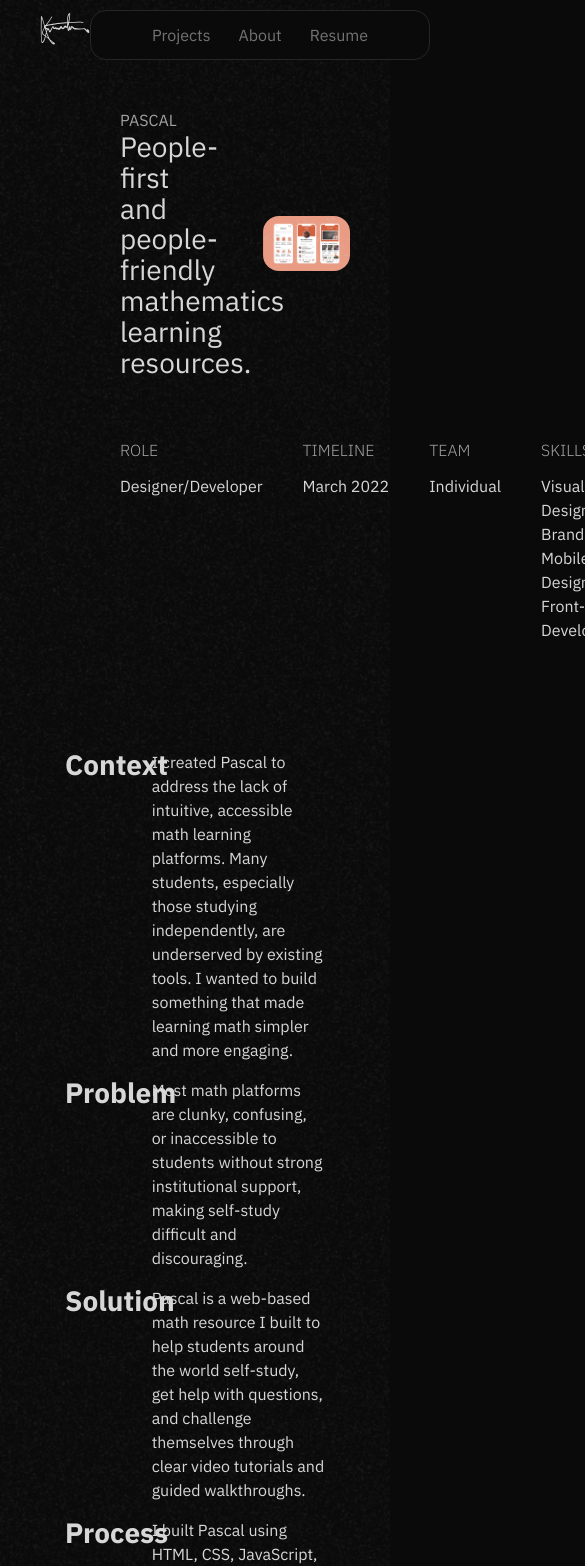
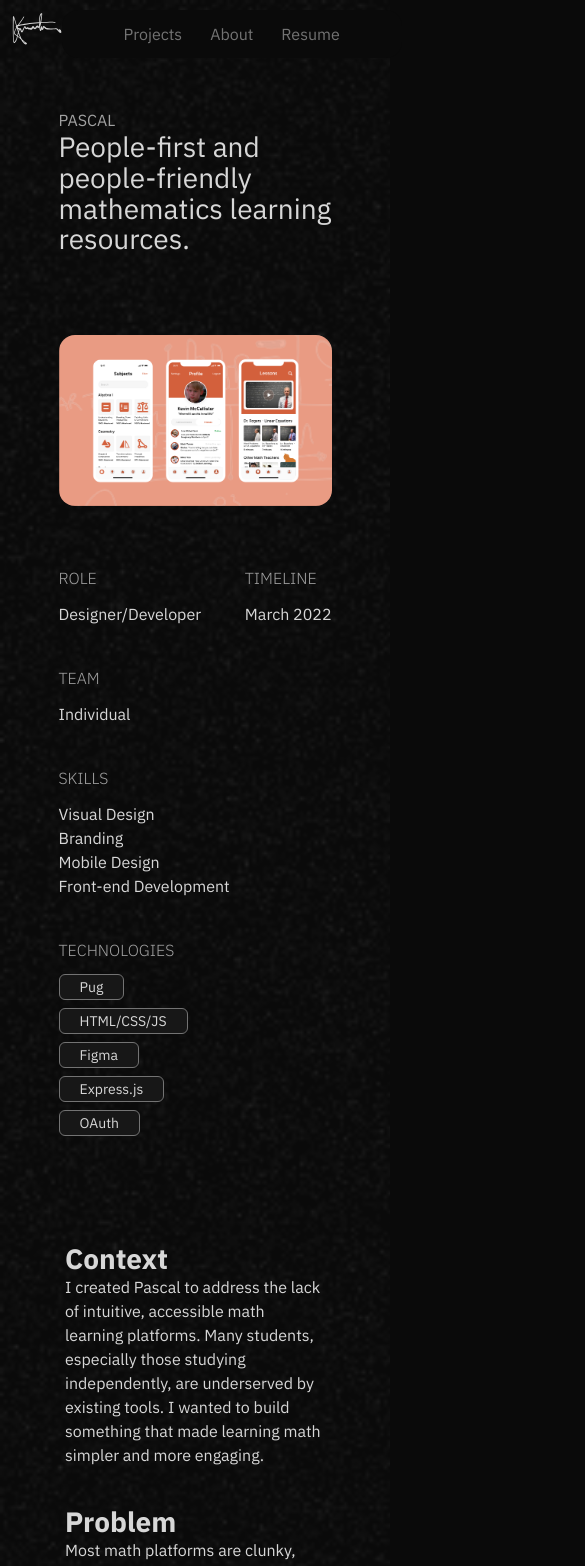
Before and after one commit to karstenassoua/portfolio, a Next.js app: page /pascal in a window 390 px wide. Shown: the top 1566 px of the page, 585 px wide, since content can reach past the window. Built offline with nearby package versions, Linux system fonts and the light colour scheme.

Commit message:
Responsive implementation

```diff
--- a/src/components/Card.js
+++ b/src/components/Card.js
@@ -4,10 +4,10 @@ import React from 'react';
 
 const Card = ({ image, projectName, url, skills, description, isAwarded, projectLink }) => {
     return (
-        <a href={url} className="flex flex-col w-8/16 mx-2 my-2 transition-transform duration-300 hover:scale-102">
+        <a href={url} className="flex flex-col max-w-10/12 md:w-8/16 mx-2 my-2 transition-transform duration-300 hover:scale-102">
           <div className="">
                 {/* Image Section */}
-                <div className="h-80">
+                <div className="h-40 min-w-65 lg:h-80">
                     <Image
                         src={image}
                         alt="Portfolio image"
@@ -18,14 +18,13 @@ const Card = ({ image, projectName, url, skills, description, isAwarded, project
                 </div>
                 {/* Content Section */}
                 <div className="p-4 flex-wrap">
-
                     <div className="flex flex-row gap-2 mb-3.5">
                         {/* Project features */}
                         <h3 className="text-xl font-bold capitalize">{projectName}</h3>
                         { isAwarded && <img src="/images/trophy.png" alt="Awarded" className="h-5 self-center" />}
                         { projectLink && <img src="/images/rocket.png" alt="Launched" className='h-5 self-center'/> }
                     </div>
-                    <div className="flex flex-row gap-5 text-sm text-neutral-500 mb-3">
+                    <div className="flex flex-wrap lg:flex-row gap-2 lg:gap-5 text-sm text-neutral-500 mb-3">
                         {skills.map(skill => <p key={skill} className='border-1 bg-neutral-900 border-neutral-500 rounded-md px-5 py-1 hover:bg-neutral-800'>{skill}</p>)}
                     </div>
                     <p className="text-neutral-400">{description}</p>
--- a/src/components/Footer.js
+++ b/src/components/Footer.js
@@ -5,10 +5,10 @@ const Footer = () => {
     return (
         <>
             <hr />
-            <footer className="flex flex-row w-full bg-neutral-950 min-h-fit min-w-fit px-50 py-17 gap-10 justify-between">
-                <div className="flex flex-col gap-3.5 ">
+            <footer className="flex flex-col md:flex-row w-full bg-neutral-950 min-h-fit min-w-fit px-[15%] py-17 gap-10 justify-between">
+                <div className="flex flex-col items-center md:items-start gap-3.5 ">
                     {/* left */}
-                    <h1 className="text-3xl">Thank you for visiting!</h1>
+                    <h1 className="text-3xl md:justify-left">Thank you for visiting!</h1>
                     <div className="flex flex-row gap-3.5 items-center">
                         <h2>Let's work together.</h2>
                         <div className="flex flex-row gap-3.5 min-h-fit min-w-fit fit-left">
@@ -19,7 +19,7 @@ const Footer = () => {
                         </div>
                     </div>
                 </div>
-                <div className="flex flex-row gap-6.5 items-center">
+                <div className="flex flex-wrap md:flex-nowrap md:flex-row gap-6.5 justify-center md:justify-left items-center">
                     {/* Selected Work */}
                     <Link href="/jwr">JWR Computing</Link>
                     <Link href="/pascal">Pascal</Link>
--- a/src/components/Gallery.js
+++ b/src/components/Gallery.js
@@ -5,7 +5,7 @@ export default function Gallery() {
     return (
         <>
             <div id="projects" className="flex flex-col gap-10">
-                <div className="flex flex-row gap-8 mx-30">
+                <div className="flex flex-col md:flex-row gap-8 mx-[12%]">
                     <Card
                         image={"/images/pottery/pottery.png"}
                         projectName={"Pottery @ Brown"}
@@ -21,7 +21,7 @@ export default function Gallery() {
                         description={"Designed a math web and mobile app meant to be a resource for students to self-study math, get help with questions, and challenge themselves."}
                         isAwarded={true}/>
                 </div>
-                <div className="flex flex-row gap-8 mx-30">
+                <div className="flex flex-col md:flex-row gap-8 mx-[12%]">
                     {/* <Card
                         image={"/images/converse/converse.png"}
                         projectName={"Converse"}
--- a/src/components/Hero.js
+++ b/src/components/Hero.js
@@ -21,7 +21,7 @@ const Hero = () => {
     }, []);
 
     return (
-        <section className='mx-55'>
+        <section className='mx-[15%]'>
             <div className="flex flex-col gap-3.5 my-10 pt-70 pb-20 text-left text-5xl text-neutral-400">
                 <h1 className="">Karsten Assoua</h1>
                 <h2>is a software developer and designer who loves building elegant solutions for complex problems.</h2>
--- a/src/components/Navbar.js
+++ b/src/components/Navbar.js
@@ -4,7 +4,7 @@ import Link from 'next/link';
 
 const Navbar = () => {
     return (
-        <header className="flex flex-row w-full justify-between mx-10 fixed z-10">
+        <header className="flex flex-row w-full justify-between mx-[3%] fixed z-10">
             <Link href="/">
                 <Image
                     src="/images/signature.svg"
@@ -14,7 +14,7 @@ const Navbar = () => {
                     className="max-w-15 py-3"
                 />
             </Link>
-            <div className='w-sm border-1 border-neutral-800 bg-neutral-950 justify-self-center my-2.5 px-5 py-3 rounded-2xl'>
+            <div className='w-sm lg:border-1 border-neutral-800 bg-neutral-950 justify-self-center my-2.5 px-5 py-3 rounded-2xl'>
                 <nav className="flex flex-row gap-7 justify-center text-neutral-500">
                     <Link href="#projects">Projects</Link>
                     <Link href="/">About</Link>
--- a/src/components/ProjectCarousel.js
+++ b/src/components/ProjectCarousel.js
@@ -12,7 +12,7 @@ const ProjectCarousel = ({ imageUrls }) => {
                     alt="Portfolio image"
                     width={600}
                     height={350}
-                    className="max-w-3/16 transition-transform hover:rotate-1 rounded-xl"
+                    className="md:max-w-3/16 transition-transform hover:rotate-1 rounded-xl"
                 />
             ))}
         </div>
--- a/src/components/ProjectGallery.js
+++ b/src/components/ProjectGallery.js
@@ -13,7 +13,7 @@ const ProjectGallery = ({ imageUrls }) => {
                         alt="Portfolio image"
                         width={600}
                         height={350}
-                        className="transition-transform hover:rotate-1 max-w-7/16 rounded-xl"
+                        className="transition-transform hover:rotate-1 md:max-w-7/16 rounded-xl"
                     />
                 ))}
         </div>
--- a/src/components/ProjectHero.js
+++ b/src/components/ProjectHero.js
@@ -4,21 +4,21 @@ import Image from 'next/image';
 const Project = ({projectName, heroImg, role, timeline, description, team, skills, tech}) => {
     return (
         <>
-            <div className="flex flex-col gap-15 mx-30 py-27">
-                <div className="flex flex-row items-center gap-20">
-                    <div className='flex flex-col max-w-5/12'>
+            <div className="flex flex-col gap-15 mx-[15%] py-27">
+                <div className="flex flex-col md:flex-row items-center gap-20">
+                    <div className='flex flex-col lg:max-w-5/12'>
                         <h4 className='uppercase text-neutral-400 font-md'>{projectName}</h4>
                         <h2>{description}</h2>
                     </div>
                     <Image
                         src={heroImg}
                         alt="Portfolio image"
-                        className="hover:rotate-2 transition-transform max-w-7/12 rounded-2xl"
+                        className="hover:rotate-2 transition-transform md:max-w-7/12 rounded-2xl"
                         width={600}
                         height={350}
                     />
                 </div>
-                <div className='flex flex-row gap-10 justify-between'>
+                <div className='flex flex-wrap md:flex-row gap-10 justify-between'>
                     <div className='flex flex-col gap-3'>
                         <h3 className="uppercase text-neutral-400 font-light">Role</h3>
                         <p >{role}</p>
--- a/src/components/ProjectStack.js
+++ b/src/components/ProjectStack.js
@@ -12,13 +12,13 @@ const ProjectStack = ({ context, problem, solution, process, outcomes, reflectio
 
     return (
         <>
-            <div className="flex flex-col max-w-4/6 gap-4 justify-self-center">
+            <div className="flex flex-col max-w-4/6 gap-10 justify-self-center">
                 {sections.map((section, index) => (
-                    <div key={index} className="flex flex-row min-w-3/4">
-                        <div className="w-1/3">
+                    <div key={index} className="flex flex-col md:flex-row min-w-3/4">
+                        <div className="md:w-1/3">
                             <h2 className="font-bold">{section.title}</h2>
                         </div>
-                        <div className="w-2/3">
+                        <div className="md:w-2/3">
                             <p>{section.content}</p>
                         </div>
                     </div>
```
